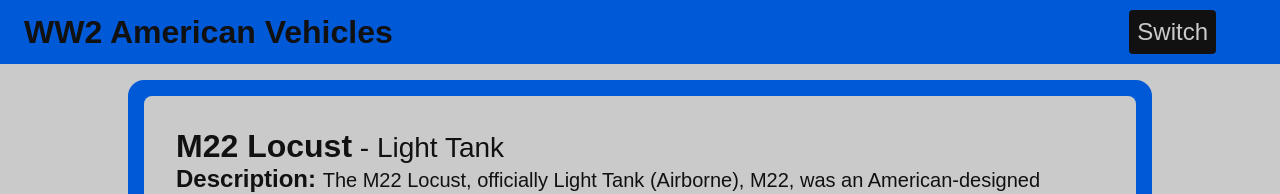
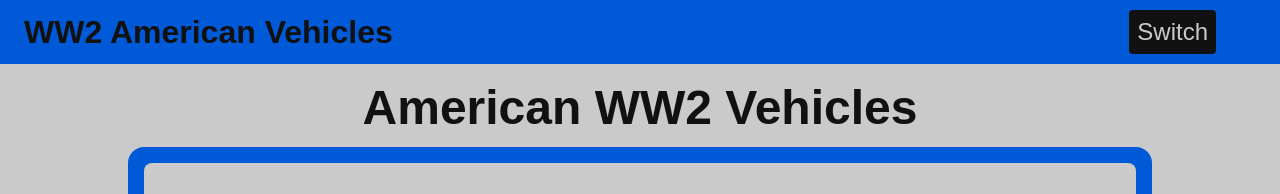
Before and after one commit to Noah-Santos/theme-switcher, a React (Create React App) app: page / in a window 1280 px wide. Shown: the top 194 px of the page. Built offline with nearby package versions, Linux system fonts and the light colour scheme.

Commit message:
Header
Added a very basic title to the page

```diff
--- a/src/App.jsx
+++ b/src/App.jsx
@@ -1,6 +1,7 @@
 import Nav from './Components/Nav';
 import Footer from './Components/Footer';
 import Content from './Components/Content';
+import Header from './Components/Header';
 import {createContext, useState} from 'react';
 import {data} from './data';
 
@@ -14,6 +15,7 @@ function App() {
     <>
       <div className={theme==='light' ? 'contentHome' : 'contentHome darkContentHome'}>
           <StyleContext.Provider value={{theme, setTheme, info}}>
+            <Header></Header>
             <Nav></Nav>
             <Content></Content>
             <Footer></Footer>
--- a/src/Components/Header.jsx
+++ b/src/Components/Header.jsx
@@ -1,9 +1,12 @@
-import React from 'react'
+import {useContext} from 'react';
+import {StyleContext} from '../App'
 
 const Header = () => {
-  return (
-    <div>Header</div>
-  )
+    let {theme} = useContext(StyleContext);
+
+    return (
+        <div className={theme==='light' ? 'header' : 'header darkHeader'}>American WW2 Vehicles</div>
+    )
 }
 
-export default Header
+export default Header;
--- a/src/styles/css/main.css
+++ b/src/styles/css/main.css
@@ -49,6 +49,7 @@ body {
 .navCont h1 {
   color: rgb(17, 17, 17);
   margin-left: 1.5rem;
+  transition: color 0.5s;
 }
 
 .darkNav {
@@ -102,7 +103,7 @@ body {
 
 .contentSection {
   margin-bottom: 2vh;
-  margin-top: 10vh;
+  margin-top: 1.5vh;
   width: 80vw;
   border-radius: 1rem;
   transition: background-color 0.5s;
@@ -148,4 +149,16 @@ body {
 }
 .darkContent .darkVehicle .darkVehicleDesc {
   color: rgb(202, 202, 202);
+}
+
+.header {
+  color: rgb(17, 17, 17);
+  font-size: 3rem;
+  font-weight: bold;
+  margin-top: 10vh;
+  transition: color 0.5s;
+}
+
+.darkHeader {
+  color: rgb(202, 202, 202);
 }/*# sourceMappingURL=main.css.map */
--- a/src/styles/scss/util/_content.scss
+++ b/src/styles/scss/util/_content.scss
@@ -1,6 +1,6 @@
 .contentSection{
     margin-bottom: 2vh;
-    margin-top: 10vh;
+    margin-top: 1.5vh;
     width: 80vw;
     border-radius: 1rem;
     transition: background-color 0.5s;
--- a/src/styles/scss/util/_header.scss
+++ b/src/styles/scss/util/_header.scss
@@ -0,0 +1,11 @@
+.header{
+    color: rgb(17, 17, 17);
+    font-size: 3rem;
+    font-weight: bold;
+    margin-top: 10vh;
+    transition: color 0.5s;
+}
+
+.darkHeader{
+    color: rgb(202, 202, 202);
+}
--- a/src/styles/scss/util/_nav.scss
+++ b/src/styles/scss/util/_nav.scss
@@ -13,6 +13,7 @@
     h1{
         color: rgb(17, 17, 17);
         margin-left: 1.5rem;
+        transition: color 0.5s;
     }
 }
 
```
Also changed, not shown: src/styles/css/main.min.css (+1 -1 lines), 2 other files (tests, documents, lock files or other folders).
